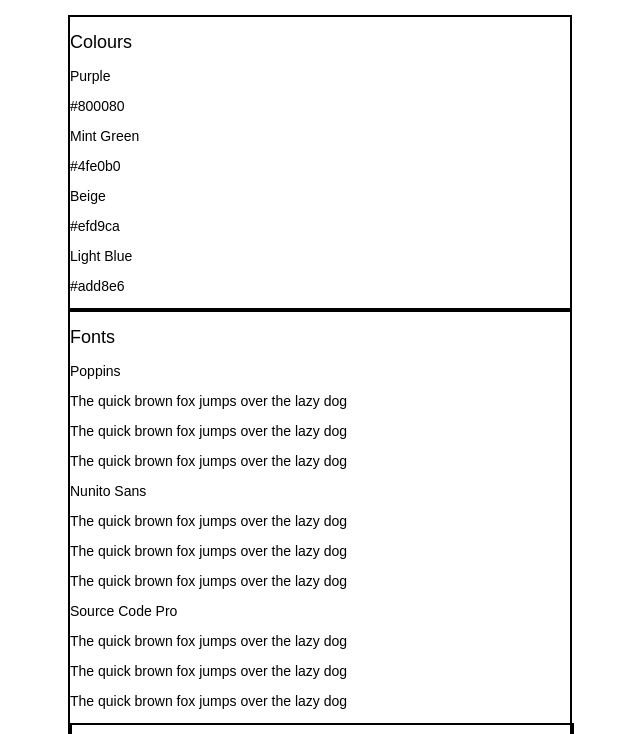
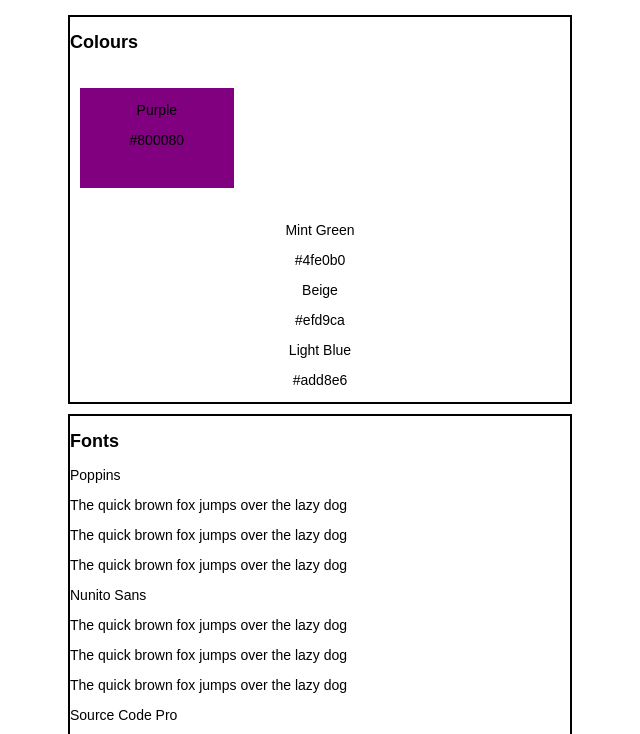
Before and after one commit to Tessie04/My-Website-Style-Guide, a plain HTML site: page index.html in a window 1280 px wide. Shown: the part 51-785 px from the top of the page, without its empty margins (320-960 px from the left). Drawn offline with Linux system fonts and the light colour scheme; files whose address does not match are found by name.

Commit message:
added additional h2 styles and purple container styles

```diff
--- a/CSS/styles.css
+++ b/CSS/styles.css
@@ -9,6 +9,8 @@ h2 {
     font-weight: 500;
     font-size: 18px;
     font-family: poppins, sans-serif;
+    display: block;
+    font-weight: bold;
 }
 
 p {
@@ -25,20 +27,29 @@ div {
 .container {
     border: 2px solid black;
     width: 500px;
-    margin: 0 auto;
+    margin: 10px auto;
+}
+
+.colour-container{
+    margin: 10px;
 }
 
 /*for the colour name*/
 .colour-label {
-
+    text-align:center;
 }
 
 .colour-hex {
-
+    text-align:center;
 }
 
 .purple-panel {
-
+    background-color: purple;
+    display: inline-block;
+    width: 32%;
+    text-align: center;
+    margin: 20px auto;
+    min-height: 100px;
 }
 
 .mintgreen-panel {
--- a/index.html
+++ b/index.html
@@ -13,6 +13,7 @@
 
         <div class = "container">
             <h2>Colours</h2>
+            <div class="colour-container">
             <div class="purple-panel">
                 <p class="colour-label">Purple</p>
                 <p class="colour-hex">#800080</p>
@@ -29,6 +30,7 @@
                 <p class="colour-label">Light Blue</p>
                 <p class="colour-hex">#add8e6</p>
             </div>
+          </div>
         </div>
 
     <div class="container">
```
